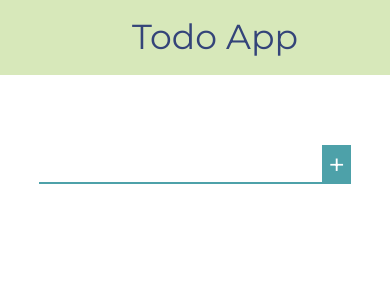
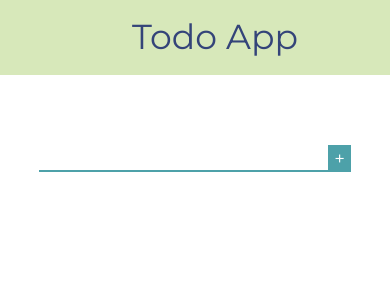
Before and after one commit to mlizchap/react-todo-app, a React app: page / in a window 390 px wide. Shown: the top 300 px of the page. Built offline with nearby package versions, Linux system fonts and the light colour scheme.

Commit message:
fixed font size for mobile

```diff
--- a/src/components/Input/Input.scss
+++ b/src/components/Input/Input.scss
@@ -14,6 +14,7 @@
         border: none;
         color: $teal;
         border-bottom: 2px solid $teal;
+        border-radius: 0;
     }
 
     &__submitBtn {
@@ -22,5 +23,13 @@
         outline: none;
         border: none;
         color: white;
+        //width: 10px;
     }
 }
+
+
+@media only screen and (max-width: 400px) {
+    .form {
+        font-size: 14pt;
+    }
+}
--- a/src/components/Todo/Todo.scss
+++ b/src/components/Todo/Todo.scss
@@ -9,3 +9,9 @@
     // background-color: #ffe2ce;
     color: $navyblue;
 }
+
+@media only screen and (max-width: 400px) {
+    .list__item {
+        font-size: 12pt;
+    }
+}
```
Also changed, not shown: 7 other files (tests, documents, lock files or other folders).
